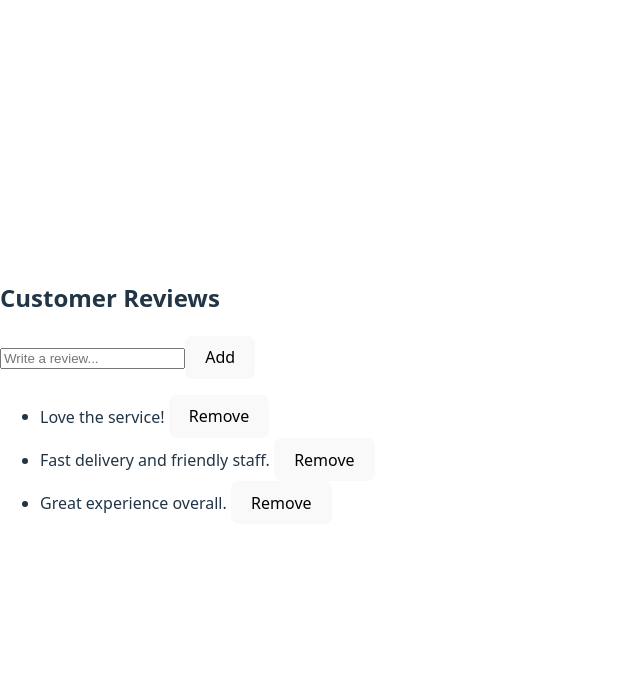
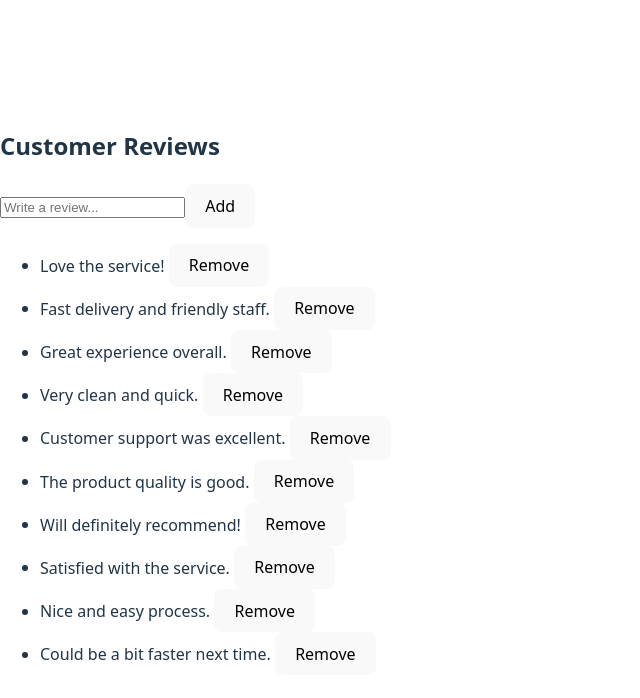
Before and after one commit to Rajveerkaur3/fashion-items-project-deploy, a React (Vite) app: page /reviews in a window 1280 px wide. Shown: the top 698 px of the page, without its empty margins (0-640 px from the left). Built offline with nearby package versions, Linux system fonts and the light colour scheme.

Commit message:
Added architecture document describing hooks, services, and repository design for Customer Reviews feature

```diff
--- a/src/components/Page sections/CustomerReviews.tsx
+++ b/src/components/Page sections/CustomerReviews.tsx
@@ -1,6 +1,6 @@
 
 import { useState, type FormEvent } from "react";
-import { useReviews } from "./hooks/useReviews";
+import { useReviews } from "../../hooks/useReviews";
 
 
 
@@ -10,7 +10,7 @@ export function CustomerReviews() {
 
   const handleAdd = async (e: FormEvent) => {
     e.preventDefault();
-    if (!text) return;
+    if (!text.trim()) return;
     await addReview(text);
     setText("");
   };
@@ -35,8 +35,7 @@ export function CustomerReviews() {
         <ul>
           {reviews.map((r) => (
             <li key={r.id}>
-              {r.text}{" "}
-              <button onClick={() => deleteReview(r.id)}>Remove</button>
+              {r.text} <button onClick={() => deleteReview(r.id)}>Remove</button>
             </li>
           ))}
         </ul>
--- a/src/components/Page sections/repository/reviewRepository.ts
+++ b/src/repositories/reviewRepository.ts
@@ -1,20 +1,28 @@
-// src/repository/reviewRepository.ts
+
 
 export type Review = {
   id: number;
   text: string;
 };
 
-// simple test data
 let reviews: Review[] = [
   { id: 1, text: "Love the service!" },
   { id: 2, text: "Fast delivery and friendly staff." },
   { id: 3, text: "Great experience overall." },
+  { id: 4, text: "Very clean and quick." },
+  { id: 5, text: "Customer support was excellent." },
+  { id: 6, text: "The product quality is good." },
+  { id: 7, text: "Will definitely recommend!" },
+  { id: 8, text: "Satisfied with the service." },
+  { id: 9, text: "Nice and easy process." },
+  { id: 10, text: "Could be a bit faster next time." },
 ];
 
-// this acts like our “data layer”
+
 export const reviewRepository = {
+
   getAll: () => Promise.resolve(reviews),
+
 
   add: (text: string) => {
     const newReview = { id: Date.now(), text };
@@ -22,6 +30,7 @@ export const reviewRepository = {
     return Promise.resolve(newReview);
   },
 
+
   remove: (id: number) => {
     reviews = reviews.filter((r) => r.id !== id);
     return Promise.resolve(true);
--- a/src/components/Page sections/services/reviewService.ts
+++ b/src/services/reviewService.ts
@@ -1,15 +1,19 @@
-// src/services/reviewService.ts
-import { reviewRepository, type Review } from "../repository/reviewRepository";
+
+
+import { reviewRepository, type Review } from "../repositories/reviewRepository";
 
 export const reviewService = {
+
   async getReviews(): Promise<Review[]> {
     return await reviewRepository.getAll();
   },
 
+
   async addReview(text: string): Promise<Review> {
-    if (!text.trim()) throw new Error("Review text cannot be empty");
+    if (!text.trim()) throw new Error("Review cannot be empty");
     return await reviewRepository.add(text);
   },
+
 
   async deleteReview(id: number) {
     return await reviewRepository.remove(id);
```
Also changed, not shown: src/hooks/useReviews.ts (renamed from src/components/Page sections/hooks/useReviews.ts, +7 -3 lines), 2 other files (tests, documents, lock files or other folders).
